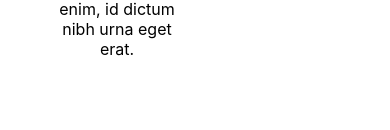
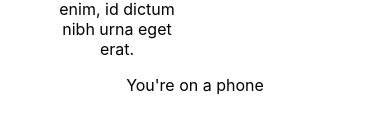
Before and after one commit to Nestea009/nes-t, a React (Create React App) app: page / in a window 390 px wide. Shown: the part 602-732 px from the top of the page. Built offline with nearby package versions, Linux system fonts and the light colour scheme.

Commit message:
Testing mobile ports

```diff
--- a/src/App.css
+++ b/src/App.css
@@ -18,3 +18,16 @@
 .mainText h1{
   width: 50%;
 }
+
+/* COULD CAUSE PROBLEMS, ERASE LATER */
+.testting{
+  visibility:hidden;
+}
+
+/* Media Starts */
+
+@media only screen and (max-width: 400px) {
+  .testting{
+    visibility:visible;
+  }
+}
--- a/src/App.js
+++ b/src/App.js
@@ -7,6 +7,7 @@ function App() {
         <h1>Néstor Blanco</h1>
         <p>Lorem ipsum dolor sit amet, consectetur adipiscing elit. Etiam eu leo lobortis, tempus enim et, tristique est. Proin sed ipsum eu felis varius finibus. Quisque rhoncus, lorem sed tempor semper, massa diam rhoncus est, nec molestie ligula massa sed ex. Vivamus hendrerit, mi vel vulputate facilisis, felis enim vehicula enim, id dictum nibh urna eget erat.</p>
       </div>
+      <p className="testting">You're on a phone</p>
     </div>
   );
 }
```
